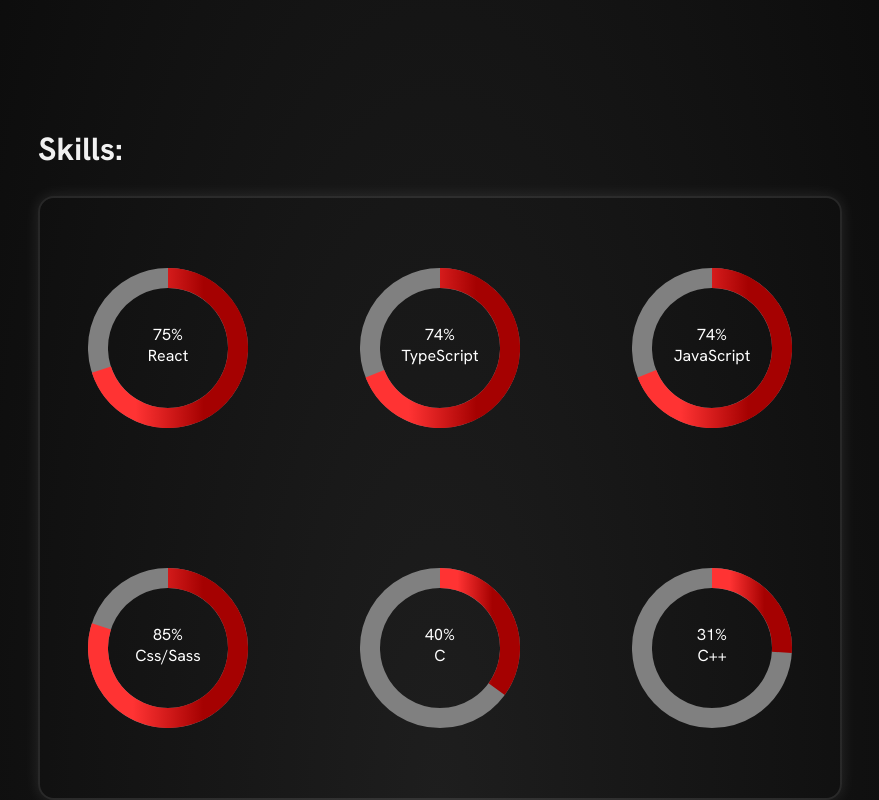
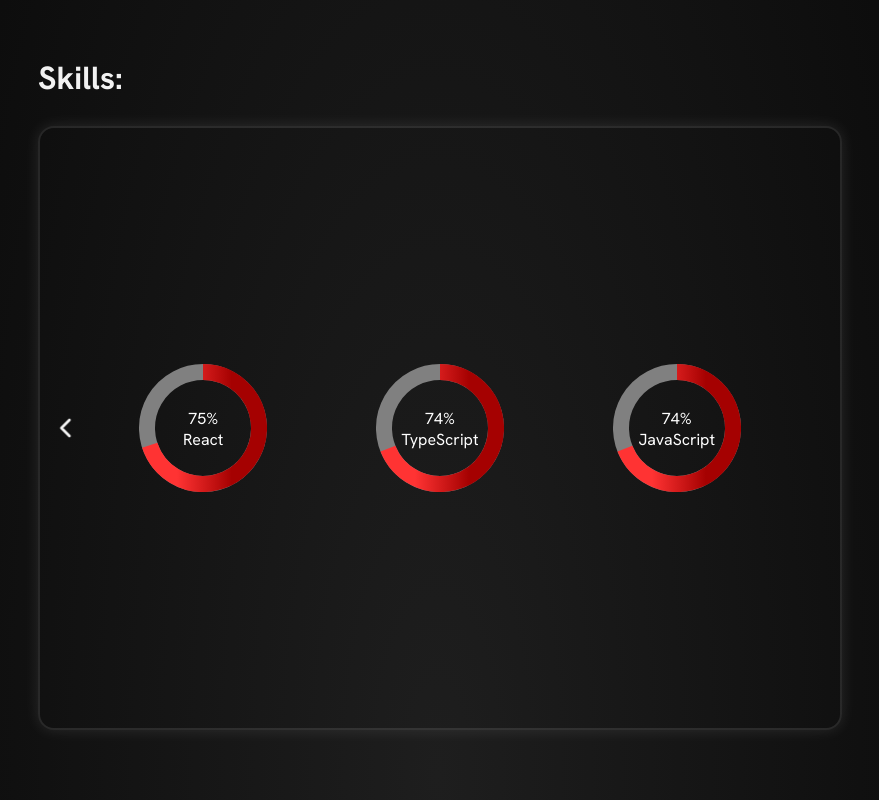
Before and after one commit to TahiryAllaoui/portfolio, a React (Vite) app: page / in a window 1280 px wide. Shown: the part 1060-1860 px from the top of the page, without its empty margins (202-1081 px from the left). Built offline with nearby package versions, Linux system fonts and the light colour scheme.

Commit message:
Skills update

```diff
--- a/src/components/Header.tsx
+++ b/src/components/Header.tsx
@@ -6,7 +6,7 @@
         <div className='Header'>
             <h2>Portfolio</h2>
             <div className="assets">
-                <a href='/' className='links'>About</a>
+                <a href='#About' className='links'>About</a>
                 <a href='/projects' className='links'>Projects</a>
                 <a href='/contact' className='links'>Contact</a>
                 <div className='links'>
--- a/src/components/Skills.tsx
+++ b/src/components/Skills.tsx
@@ -1,5 +1,7 @@
 import { PieChart } from "react-minimal-pie-chart";
+import {FiChevronLeft,FiChevronRight} from 'react-icons/fi';
 import "../style/Skills.scss";
+import { useEffect, useState } from "react";
 
 interface SkillModel {
     tech: string;
@@ -7,7 +9,7 @@
 }
 
 function Skills({ className }: { className: string }) {
-    const skill: SkillModel[] = [{
+    const skillFirst: SkillModel[] = [{
         tech: 'React',
         perf: 75
     }, {
@@ -16,7 +18,8 @@
     }, {
         tech: 'JavaScript',
         perf: 74
-    }, {
+    }];
+    const skillSecond: SkillModel[] = [{
         tech: 'Css/Sass',
         perf: 85
     }, {
@@ -26,14 +29,33 @@
         tech: 'C++',
         perf: 31
     }]
+    const [scrollIndex, setScrollIndex] = useState(0);
+    const handleLeft = () => {
+        let pie = document.querySelectorAll('.pie') as NodeListOf<HTMLElement>;
+        pie.forEach((el) => el.style.animation = 'slide-left 500ms forwards');
+        setTimeout(() => {
+            setScrollIndex(scrollIndex + 1)
+        }, 500)
+    };
+    const handleRight = () => {
+        let pie = document.querySelectorAll('.pie') as NodeListOf<HTMLElement>;
+        pie.forEach((el) => el.style.animation = 'slide-left 500ms forwards');
+        setTimeout(() => {
+            setScrollIndex(scrollIndex - 1)
+        }, 500)
+    };
+    useEffect(()=>{
+        let pie = document.querySelectorAll('.pie') as NodeListOf<HTMLElement>;
+        pie.forEach((el) => el.style.animation = 'fade-in 500ms');
+    },[scrollIndex])
 
     return (
         <div className={`Skills ${className}`}>
 
             <h2>Skills:</h2>
             <div id="skill-container" >
-
-                {skill.map(item => <div className="pie" key={item.tech}>
+                { scrollIndex < 1 ? <FiChevronLeft className='scroll left' onClick={handleLeft}/> : <p style={{width: '2rem'}}></p>}
+                {scrollIndex < 1 ? skillFirst.map(item => <div className="pie" key={item.tech}>
                     <PieChart
                         className="chart"
                         data={[{ value: item.perf - 5, color: "url(#gradient-1)" }]}
@@ -57,7 +79,32 @@
                         <p className="tech" style={{ margin: '0' }}>{item.tech}</p>
                     </div>
                 </div>
-                )}
+                ) : skillSecond.map(item => <div className="pie" key={item.tech}>
+                <PieChart
+                    className="chart"
+                    data={[{ value: item.perf - 5, color: "url(#gradient-1)" }]}
+                    totalValue={100}
+                    lineWidth={25}
+                    background="gray"
+                    startAngle={-90}
+                    children={
+                        <linearGradient id="gradient-1">
+                            <stop offset="25%" stopColor="#FF3333" />
+                            <stop offset="75%" stopColor="#a50101" />
+                        </linearGradient>
+                    }
+                    rounded={false}
+                    animationEasing="ease-out"
+                    animate={true}
+                    animationDuration={1500}
+                />
+                <div className="descri">
+                    <p className="perf" style={{ margin: '0' }}>{item.perf}%</p>
+                    <p className="tech" style={{ margin: '0' }}>{item.tech}</p>
+                </div>
+                </div>
+                 )}
+            { scrollIndex  > 0 ? <FiChevronRight className='scroll right' onClick={handleRight} /> : <p style={{width: '2rem'}}></p>}
             </div>
         </div >
     );
--- a/src/style/Header.scss
+++ b/src/style/Header.scss
@@ -17,7 +17,8 @@
     background-color: $Primary;
     color: $Color;
     // box-shadow: 0 0 5px 1px #f1f1f153;
-    position: sticky;
+    position: fixed;
+    width: 70%;
     top: 0;
     left: 0;
     z-index: 2;
--- a/src/style/Skills.scss
+++ b/src/style/Skills.scss
@@ -1,4 +1,27 @@
 @import '../style/colors.scss';
+@keyframes levitate-left {
+    0% {transform: translateX(0);}
+    50% {transform: translateX(5px);}
+    100% {transform: translateX(0);}
+}
+@keyframes levitate-right {
+    0% {transform: translateX(0);}
+    50% {transform: translateX(-5px);}
+    100% {transform: translateX(0);}
+}
+@keyframes slide-left {
+    from { transform: translateX(0);
+    opacity: 1;}
+    to { transform: translateX(-200%); opacity: 0;}
+}
+@keyframes slide-right {
+    from { transform: translateX(0);}
+    to { transform: translateX(200%);}
+}
+@keyframes fade-in  {
+    from {opacity: 0; transform: translateX(50%);}
+    to {opacity: 1;transform: translateX(0);}
+}
 
 .Skills {
     padding: 15rem;
@@ -21,16 +44,31 @@
         display: flex;
         flex-wrap: wrap;
         align-items: center;
-        justify-content: space-between;
+        justify-content: space-around;
         border: 2px solid rgb(255, 255, 255, 0.1);
         border-radius: 1rem;
         background: radial-gradient(135deg, rgb(255, 255, 255, 0.1), rgb(255, 255, 255, 0));
+        overflow: hidden;
+
+        .scroll {
+            font-size: xx-large;
+            color: $Color;
+            cursor: pointer;
+        }
+        .left {
+
+            animation: levitate-left 1000ms infinite;
+        }
+        .right {
+
+            animation: levitate-right 1000ms infinite;
+        }
 
         .pie {
             padding: 0 3rem;
             position: relative;
-            width: 10rem;
-            height: 10rem;
+            width: 8rem;
+            height: 8rem;
             display: flex;
             flex-direction: column;
             align-items: center;
```
